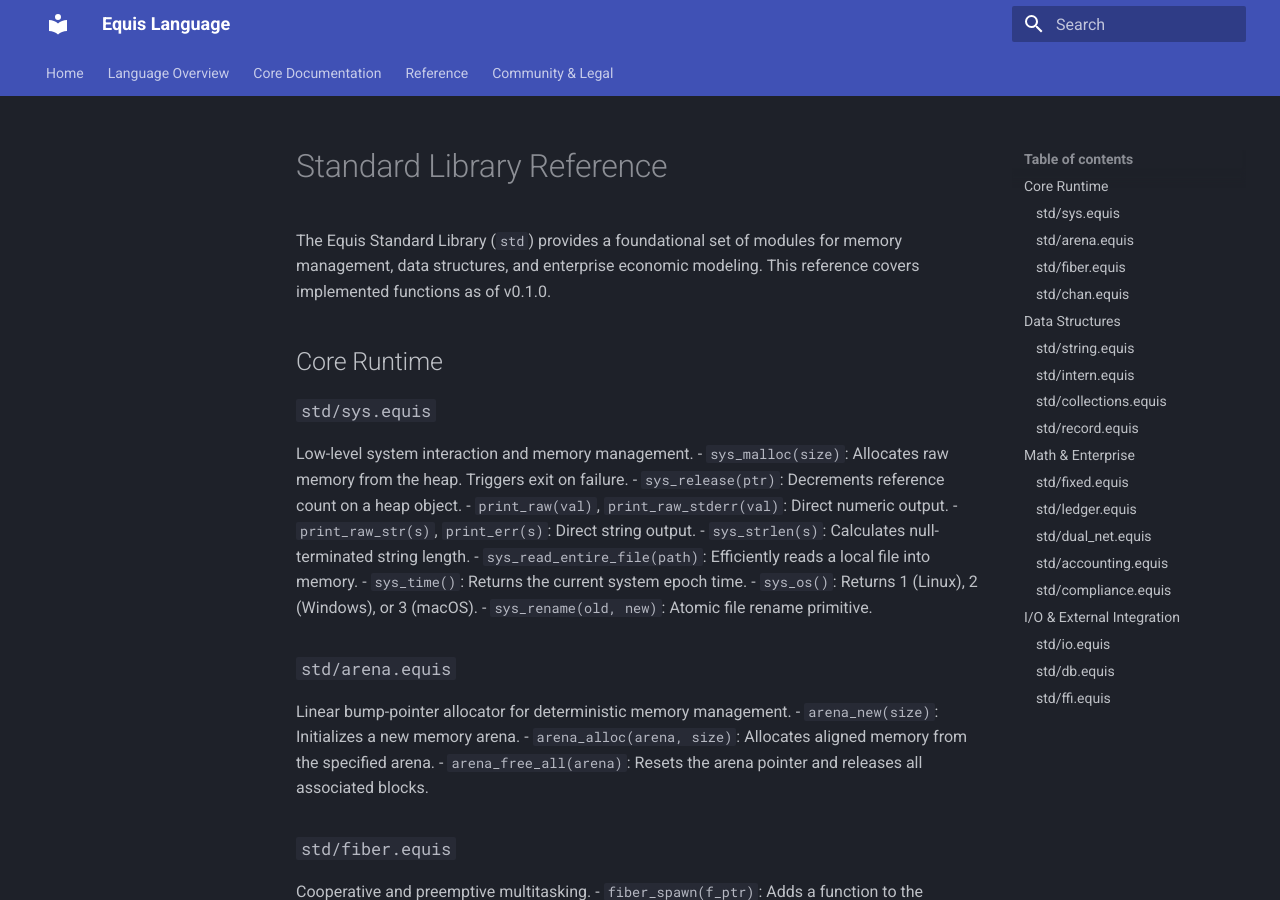
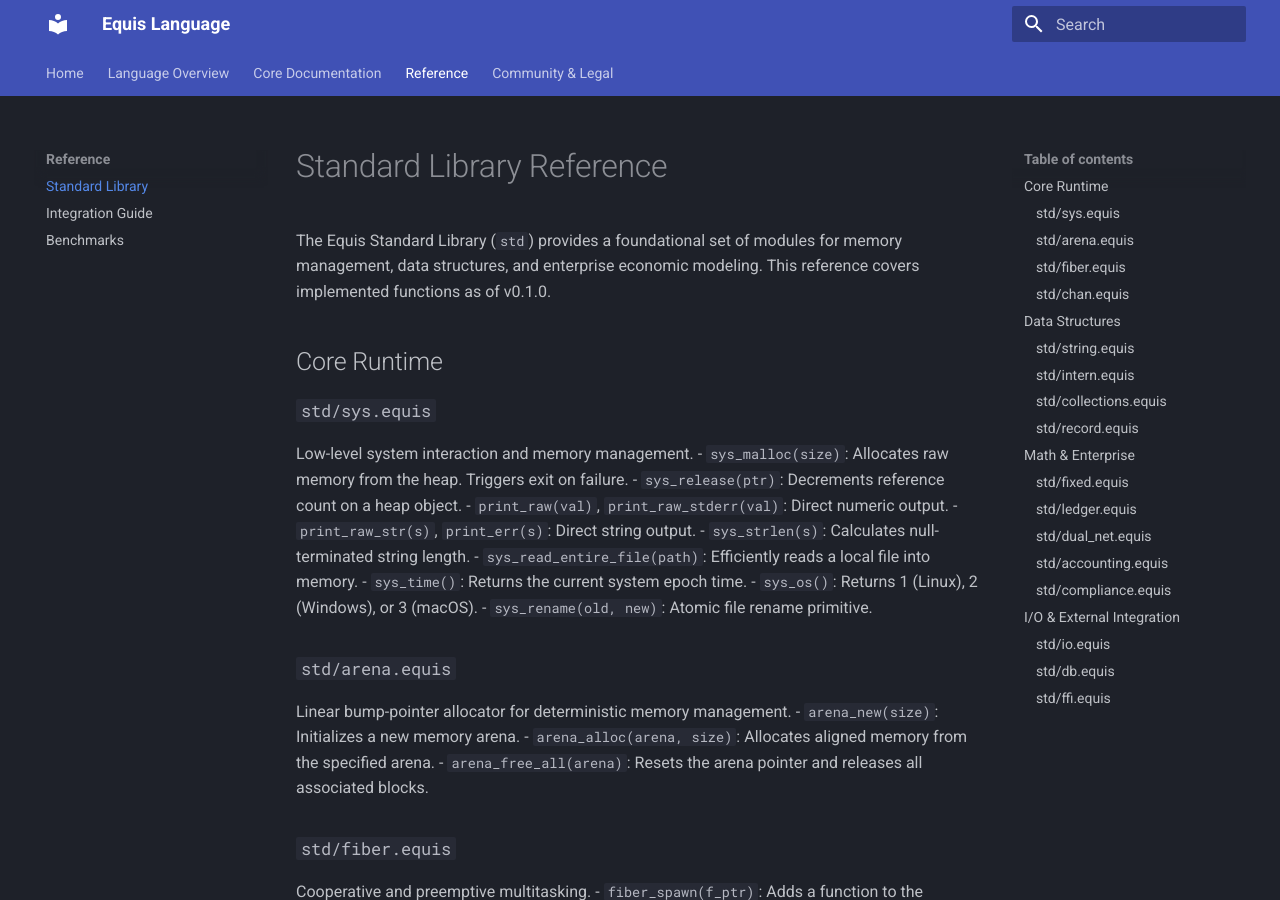
Before and after one commit to equis-lang/equis, an MkDocs documentation site: the page built from docs/stdlib_reference.md, in a window 1280 px wide and 900 px high. Built offline with MkDocs 1.6.1 and Material for MkDocs 9.7.7, drawn with Linux system fonts in a browser that asks for light colours; part of the change alters nothing that is shown.

```diff
--- a/mkdocs.yml
+++ b/mkdocs.yml
@@ -12,17 +12,17 @@ theme:
     - search.highlight
 
 nav:
-  - Home: README.md
+  - Home: index.md
   - Language Overview: EQUIS.md
   - Core Documentation:
-      - Architecture: docs/architecture.md
-      - Language Specification: docs/specification.md
-      - Operational Semantics: docs/operational_semantics.md
-      - Grammar (EBNF): docs/grammar.md
+      - Architecture: architecture.md
+      - Language Specification: specification.md
+      - Operational Semantics: operational_semantics.md
+      - Grammar (EBNF): grammar.md
   - Reference:
-      - Standard Library: docs/stdlib_reference.md
-      - Integration Guide: docs/integration_guide.md
-      - Benchmarks: docs/benchmarks.md
+      - Standard Library: stdlib_reference.md
+      - Integration Guide: integration_guide.md
+      - Benchmarks: benchmarks.md
   - Community & Legal:
       - Contributing: CONTRIBUTING.md
       - Code of Conduct: CODE_OF_CONDUCT.md
```
Also changed, not shown: 1 other file.
